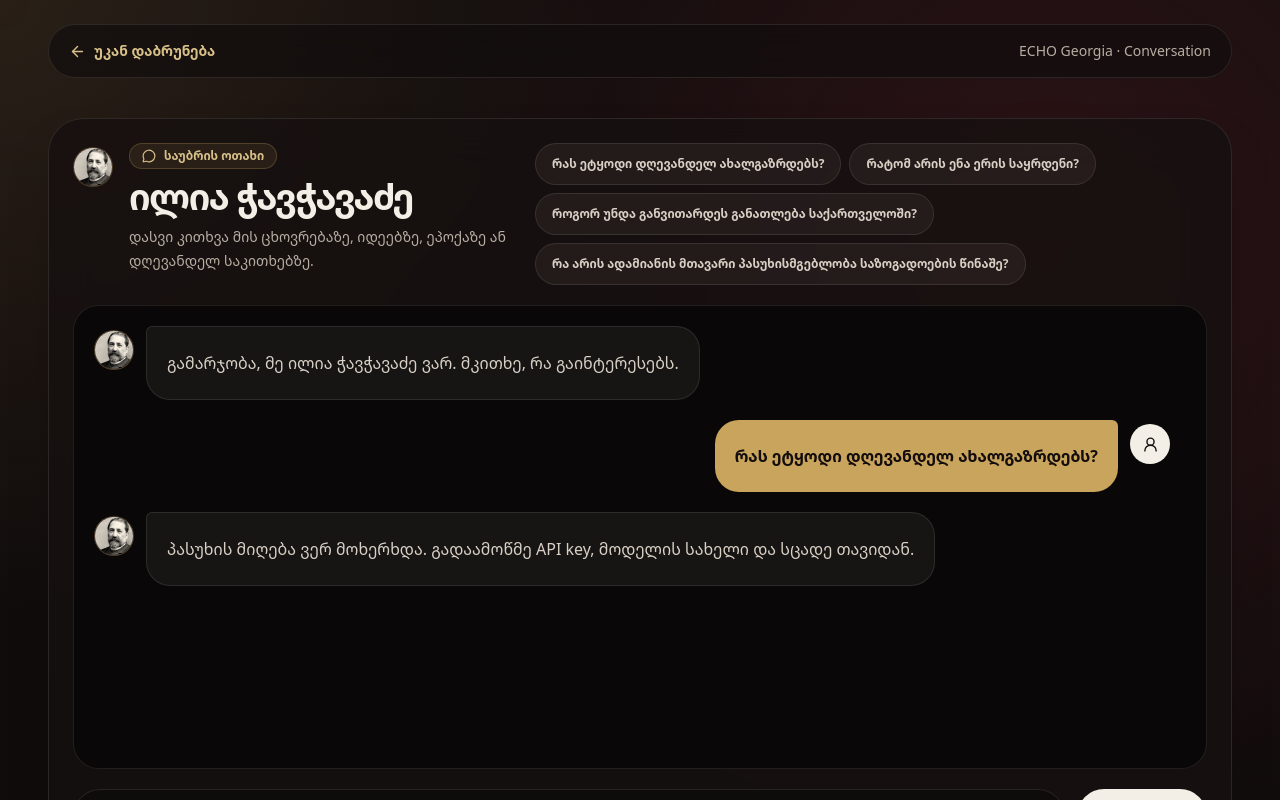
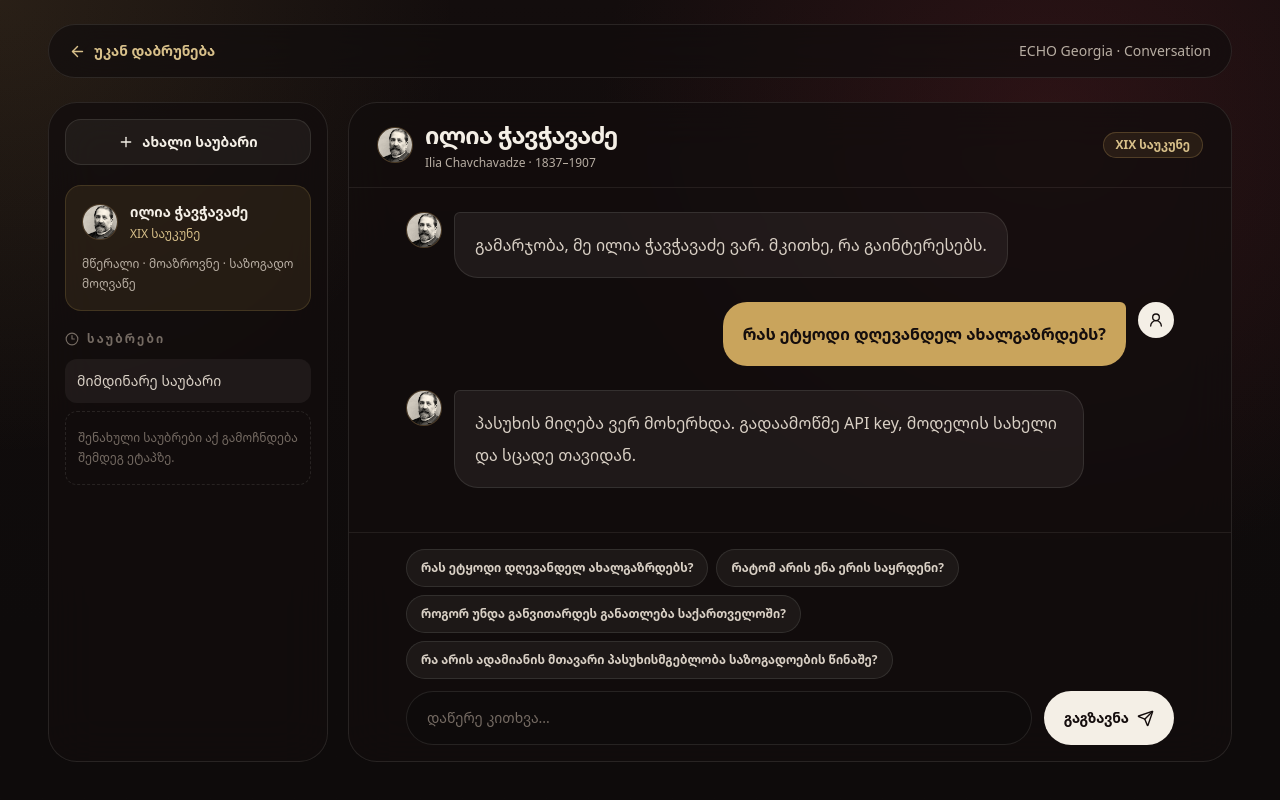
Before and after one commit to vakooragvelidze-x/ECHOofGeorgia, a Next.js app: page /figures/ilia-chavchavadze in a window 1280 px wide. Both pictures are taken after a click on the button "რას ეტყოდი დღევანდელ ახალგაზრდებს?". Shown: the top 800 px of the page. Built offline with nearby package versions, Linux system fonts and the light colour scheme; no server answers.

Commit message:
Simplify figure page layout

```diff
--- a/src/app/figures/[slug]/page.tsx
+++ b/src/app/figures/[slug]/page.tsx
@@ -1,21 +1,8 @@
 import FigureChat from "@/components/FigureChat";
 import { figures, getFigureBySlug } from "@/data/figures";
-import { ArrowLeft, Sparkles } from "lucide-react";
-import Image from "next/image";
+import { ArrowLeft } from "lucide-react";
 import Link from "next/link";
 import { notFound } from "next/navigation";
-
-function getFigureImagePosition(slug: string) {
-  const positions: Record<string, string> = {
-    "ilia-chavchavadze": "center 22%",
-    "vazha-pshavela": "center 20%",
-    "shota-rustaveli": "center 30%",
-    "tamar-mepe": "center 28%",
-    "niko-pirosmani": "center 30%",
-  };
-
-  return positions[slug] ?? "center 28%";
-}
 
 export function generateStaticParams() {
   return figures.map((figure) => ({
@@ -61,7 +48,7 @@ export default async function FigurePage({
         <div className="absolute inset-0 bg-[radial-gradient(circle_at_top_left,rgba(201,164,92,0.12),transparent_30%),radial-gradient(circle_at_82%_16%,rgba(92,30,38,0.36),transparent_36%),linear-gradient(180deg,#130d0d_0%,#0e0b0b_76%)]" />
         <div className="absolute inset-0 opacity-[0.07] grain" />
 
-        <nav className="relative z-10 mx-auto flex max-w-7xl items-center justify-between rounded-full border border-[#f4efe6]/10 bg-[#120d0d]/70 px-5 py-4 backdrop-blur-xl">
+        <nav className="relative z-10 mx-auto mb-6 flex max-w-7xl items-center justify-between rounded-full border border-[#f4efe6]/10 bg-[#120d0d]/70 px-5 py-4 backdrop-blur-xl">
           <Link
             href="/"
             className="inline-flex items-center gap-2 text-sm font-semibold text-[#d8c08a] transition hover:text-[#f4efe6]"
@@ -75,73 +62,7 @@ export default async function FigurePage({
           </div>
         </nav>
 
-        <div className="relative z-10 mx-auto max-w-7xl py-10">
-          <FigureChat figure={figure} />
-
-          <section className="mt-8 rounded-[2.2rem] border border-[#f4efe6]/10 bg-[#171010]/82 p-4 shadow-2xl backdrop-blur-xl sm:p-6">
-            <div className="grid gap-7 rounded-[1.8rem] border border-[#c9a45c]/16 bg-[linear-gradient(145deg,#211313,#0f0b0b)] p-5 sm:p-7 lg:grid-cols-[280px_minmax(0,1fr)] lg:items-start">
-              {figure.image ? (
-                <div className="relative h-[320px] overflow-hidden rounded-[1.5rem] border border-[#c9a45c]/25 bg-[#171010] shadow-[0_22px_60px_rgba(0,0,0,0.35)]">
-                  <Image
-                    src={figure.image}
-                    alt={figure.nameKa}
-                    fill
-                    sizes="280px"
-                    style={{
-                      objectPosition: getFigureImagePosition(figure.slug),
-                    }}
-                    className="object-cover grayscale sepia-[0.22] contrast-110"
-                    priority
-                  />
-
-                  <div className="absolute inset-0 bg-[linear-gradient(180deg,rgba(14,11,11,0.02)_0%,rgba(14,11,11,0.08)_48%,rgba(14,11,11,0.74)_100%)]" />
-                </div>
-              ) : (
-                <div className="grid h-[320px] place-items-center rounded-[1.5rem] border border-[#c9a45c]/25 bg-[#c9a45c]/10 text-5xl font-black text-[#c9a45c]">
-                  {figure.nameKa.slice(0, 1)}
-                </div>
-              )}
-
-              <div className="py-1">
-                <div className="mb-5 inline-flex items-center gap-2 rounded-full border border-[#c9a45c]/25 bg-[#c9a45c]/10 px-4 py-2 text-sm text-[#d8c08a]">
-                  <Sparkles size={16} />
-                  {figure.era}
-                </div>
-
-                <h1 className="text-[clamp(2.6rem,5vw,5.2rem)] font-black leading-[0.94] tracking-[-0.065em]">
-                  {figure.nameKa}
-                </h1>
-
-                <p className="mt-4 text-base font-bold text-[#c9a45c] sm:text-lg">
-                  {figure.nameEn} · {figure.years}
-                </p>
-
-                <p className="mt-3 max-w-3xl text-xl font-black leading-8 text-[#f4efe6]">
-                  {figure.role}
-                </p>
-
-                <p className="mt-6 max-w-4xl text-base leading-8 text-[#b8aea3] sm:text-lg sm:leading-9">
-                  {figure.description}
-                </p>
-
-                <p className="mt-5 max-w-4xl text-base leading-8 text-[#9f958c]">
-                  {figure.longDescription}
-                </p>
-
-                <div className="mt-7 flex flex-wrap gap-2">
-                  {figure.principles.map((item) => (
-                    <span
-                      key={item}
-                      className="rounded-full border border-[#f4efe6]/10 bg-[#f4efe6]/5 px-4 py-2 text-sm text-[#d9d0c5]"
-                    >
-                      {item}
-                    </span>
-                  ))}
-                </div>
-              </div>
-            </div>
-          </section>
-        </div>
+        <FigureChat figure={figure} />
       </section>
     </main>
   );
--- a/src/components/FigureChat.tsx
+++ b/src/components/FigureChat.tsx
@@ -1,7 +1,15 @@
 "use client";
 
 import type { Figure } from "@/data/figures";
-import { Bot, MessageCircle, Send, Square, UserRound } from "lucide-react";
+import {
+  Bot,
+  Clock3,
+  MessageCircle,
+  Plus,
+  Send,
+  Square,
+  UserRound,
+} from "lucide-react";
 import Image from "next/image";
 import {
   KeyboardEvent,
@@ -18,12 +26,6 @@ type Message = {
   text: string;
 };
 
-type ScrollThumb = {
-  top: number;
-  height: number;
-  visible: boolean;
-};
-
 export default function FigureChat({ figure }: { figure: Figure }) {
   const [input, setInput] = useState("");
   const [isLoading, setIsLoading] = useState(false);
@@ -35,12 +37,6 @@ export default function FigureChat({ figure }: { figure: Figure }) {
   const activeRequestIdRef = useRef<number | null>(null);
   const slowThinkingTimerRef = useRef<number | null>(null);
 
-  const [scrollThumb, setScrollThumb] = useState<ScrollThumb>({
-    top: 0,
-    height: 40,
-    visible: false,
-  });
-
   const [messages, setMessages] = useState<Message[]>([
     {
       id: 1,
@@ -51,60 +47,24 @@ export default function FigureChat({ figure }: { figure: Figure }) {
     },
   ]);
 
-  const updateScrollThumb = useCallback(() => {
-    const element = chatRef.current;
-    if (!element) return;
-
-    const { scrollTop, scrollHeight, clientHeight } = element;
-    const isScrollable = scrollHeight > clientHeight + 8;
-
-    if (!isScrollable) {
-      setScrollThumb({
-        top: 0,
-        height: 40,
-        visible: false,
-      });
-      return;
-    }
-
-    const trackHeight = clientHeight - 32;
-    const thumbHeight = Math.max(38, (clientHeight / scrollHeight) * trackHeight);
-    const maxThumbTop = trackHeight - thumbHeight;
-    const maxScrollTop = scrollHeight - clientHeight;
-    const thumbTop =
-      maxScrollTop > 0 ? (scrollTop / maxScrollTop) * maxThumbTop : 0;
-
-    setScrollThumb({
-      top: thumbTop,
-      height: thumbHeight,
-      visible: true,
-    });
-  }, []);
-
   const scrollToBottom = useCallback(() => {
     requestAnimationFrame(() => {
       const element = chatRef.current;
       if (!element) return;
-
       element.scrollTop = element.scrollHeight;
-      updateScrollThumb();
     });
-  }, [updateScrollThumb]);
+  }, []);
 
   useEffect(() => {
     scrollToBottom();
   }, [messages, isLoading, typingMessageId, scrollToBottom]);
 
   useEffect(() => {
-    updateScrollThumb();
-    window.addEventListener("resize", updateScrollThumb);
-
     return () => {
-      window.removeEventListener("resize", updateScrollThumb);
       stopGeneration();
     };
     // eslint-disable-next-line react-hooks/exhaustive-deps
-  }, [updateScrollThumb]);
+  }, []);
 
   function clearSlowThinkingTimer() {
     if (slowThinkingTimerRef.current) {
@@ -336,12 +296,12 @@ export default function FigureChat({ figure }: { figure: Figure }) {
 
     if (avatarImage) {
       return (
-        <div className="relative mt-1 h-10 w-10 shrink-0 overflow-hidden rounded-full border border-[#c9a45c]/30 bg-[#171010]">
+        <div className="relative h-9 w-9 shrink-0 overflow-hidden rounded-full border border-[#c9a45c]/30 bg-[#171010]">
           <Image
             src={avatarImage}
             alt={figure.nameKa}
             fill
-            sizes="40px"
+            sizes="36px"
             className="object-cover grayscale sepia-[0.22] contrast-110"
           />
         </div>
@@ -349,58 +309,88 @@ export default function FigureChat({ figure }: { figure: Figure }) {
     }
 
     return (
-      <div className="mt-1 grid h-10 w-10 shrink-0 place-items-center rounded-full border border-[#c9a45c]/30 bg-[#c9a45c]/10 text-[#c9a45c]">
-        <Bot size={17} />
+      <div className="grid h-9 w-9 shrink-0 place-items-center rounded-full border border-[#c9a45c]/30 bg-[#c9a45c]/10 text-[#c9a45c]">
+        <Bot size={16} />
       </div>
     );
   }
 
   return (
-    <section className="relative z-10 mx-auto max-w-7xl pb-8">
-      <div className="rounded-[2.2rem] border border-[#f4efe6]/10 bg-[#171010]/82 p-4 shadow-2xl backdrop-blur-xl sm:p-6">
-        <div className="mb-5 flex flex-col gap-5 lg:flex-row lg:items-start lg:justify-between">
-          <div className="flex items-start gap-4">
+    <section className="relative z-10 mx-auto grid max-w-7xl gap-5 pb-10 lg:grid-cols-[280px_minmax(0,1fr)]">
+      <aside className="hidden rounded-[1.8rem] border border-[#f4efe6]/10 bg-[#120d0d]/78 p-4 backdrop-blur-xl lg:block">
+        <button
+          type="button"
+          className="mb-5 flex w-full items-center justify-center gap-2 rounded-2xl border border-[#f4efe6]/10 bg-[#f4efe6]/5 px-4 py-3 text-sm font-bold text-[#f4efe6] transition hover:bg-[#f4efe6]/10"
+        >
+          <Plus size={16} />
+          ახალი საუბარი
+        </button>
+
+        <div className="mb-5 rounded-2xl border border-[#c9a45c]/18 bg-[#c9a45c]/10 p-4">
+          <div className="mb-3 flex items-center gap-3">
             <AssistantAvatar />
 
             <div>
-              <div className="mb-2 inline-flex items-center gap-2 rounded-full border border-[#c9a45c]/25 bg-[#c9a45c]/10 px-3 py-1 text-xs font-bold text-[#d8c08a]">
-                <MessageCircle size={14} />
-                საუბრის ოთახი
+              <p className="text-sm font-black text-[#f4efe6]">
+                {figure.nameKa}
+              </p>
+              <p className="mt-1 text-xs text-[#d8c08a]">{figure.era}</p>
+            </div>
           </div>
 
-              <h2 className="text-3xl font-black tracking-[-0.04em] sm:text-4xl">
+          <p className="text-xs leading-5 text-[#b8aea3]">
+            {figure.role}
+          </p>
+        </div>
+
+        <div>
+          <div className="mb-3 flex items-center gap-2 text-xs font-bold uppercase tracking-[0.18em] text-[#756b63]">
+            <Clock3 size={14} />
+            საუბრები
+          </div>
+
+          <div className="space-y-2">
+            <button
+              type="button"
+              className="w-full rounded-xl bg-[#f4efe6]/6 px-3 py-3 text-left text-sm leading-5 text-[#d9d0c5]"
+            >
+              მიმდინარე საუბარი
+            </button>
+
+            <div className="rounded-xl border border-dashed border-[#f4efe6]/10 px-3 py-4 text-xs leading-5 text-[#756b63]">
+              შენახული საუბრები აქ გამოჩნდება შემდეგ ეტაპზე.
+            </div>
+          </div>
+        </div>
+      </aside>
+
+      <div className="flex min-h-[calc(100vh-140px)] flex-col rounded-[1.8rem] border border-[#f4efe6]/10 bg-[#120d0d]/78 backdrop-blur-xl">
+        <header className="border-b border-[#f4efe6]/8 px-5 py-4 sm:px-7">
+          <div className="flex items-center justify-between gap-4">
+            <div className="flex items-center gap-3">
+              <AssistantAvatar />
+
+              <div>
+                <h1 className="text-xl font-black tracking-[-0.03em] sm:text-2xl">
                   {figure.nameKa}
-              </h2>
-
-              <p className="mt-2 max-w-2xl text-sm leading-6 text-[#b8aea3]">
-                დასვი კითხვა მის ცხოვრებაზე, იდეებზე, ეპოქაზე ან დღევანდელ
-                საკითხებზე.
+                </h1>
+                <p className="mt-1 text-xs text-[#b8aea3]">
+                  {figure.nameEn} · {figure.years}
                 </p>
               </div>
             </div>
 
-          <div className="flex max-w-2xl flex-wrap gap-2">
-            {figure.questions.map((question) => (
-              <button
-                key={question}
-                type="button"
-                onClick={() => void sendMessage(question)}
-                disabled={isLoading}
-                className="rounded-full border border-[#f4efe6]/10 bg-[#f4efe6]/5 px-4 py-2.5 text-left text-xs font-semibold leading-5 text-[#d9d0c5] transition hover:border-[#c9a45c]/35 hover:bg-[#c9a45c]/10 hover:text-[#f4efe6] disabled:cursor-not-allowed disabled:opacity-50"
-              >
-                {question}
-              </button>
-            ))}
+            <div className="hidden rounded-full border border-[#c9a45c]/25 bg-[#c9a45c]/10 px-3 py-1 text-xs font-bold text-[#d8c08a] sm:block">
+              {figure.era}
             </div>
           </div>
+        </header>
 
-        <div className="relative">
         <div
           ref={chatRef}
-            onScroll={updateScrollThumb}
-            className="chat-scroll-area h-[58vh] min-h-[460px] overflow-y-auto rounded-[1.6rem] border border-[#f4efe6]/10 bg-[#090707] p-4 pr-8 sm:p-5 sm:pr-9"
+          className="chat-scroll-area flex-1 overflow-y-auto px-5 py-6 sm:px-7"
         >
-            <div className="space-y-5">
+          <div className="mx-auto max-w-3xl space-y-6">
             {messages.map((message) => {
               const isUser = message.role === "user";
               const isTyping = typingMessageId === message.id;
@@ -408,14 +398,12 @@ export default function FigureChat({ figure }: { figure: Figure }) {
               return (
                 <div
                   key={message.id}
-                    className={`flex gap-3 ${
-                      isUser ? "justify-end" : "justify-start"
-                    }`}
+                  className={`flex gap-3 ${isUser ? "justify-end" : "justify-start"}`}
                 >
                   {!isUser && <AssistantAvatar />}
 
                   <div
-                      className={`max-w-[84%] whitespace-pre-line rounded-3xl p-5 text-sm leading-7 sm:text-base sm:leading-8 ${
+                    className={`max-w-[82%] whitespace-pre-line rounded-3xl px-5 py-4 text-sm leading-7 sm:text-base sm:leading-8 ${
                       isUser
                         ? "rounded-tr-md bg-[#c9a45c] font-bold text-[#140d0d]"
                         : "rounded-tl-md border border-[#f4efe6]/10 bg-[#f4efe6]/6 text-[#d9d0c5]"
@@ -435,8 +423,8 @@ export default function FigureChat({ figure }: { figure: Figure }) {
                   </div>
 
                   {isUser && (
-                      <div className="mt-1 grid h-10 w-10 shrink-0 place-items-center rounded-full bg-[#f4efe6] text-[#140d0d]">
-                        <UserRound size={17} />
+                    <div className="grid h-9 w-9 shrink-0 place-items-center rounded-full bg-[#f4efe6] text-[#140d0d]">
+                      <UserRound size={16} />
                     </div>
                   )}
                 </div>
@@ -445,26 +433,31 @@ export default function FigureChat({ figure }: { figure: Figure }) {
           </div>
         </div>
 
-          {scrollThumb.visible && (
-            <div className="pointer-events-none absolute bottom-4 right-3 top-4 w-1 rounded-full bg-[#f4efe6]/5">
-              <div
-                className="w-full rounded-full bg-[#c9a45c]/60 shadow-[0_0_16px_rgba(201,164,92,0.35)]"
-                style={{
-                  height: `${scrollThumb.height}px`,
-                  transform: `translateY(${scrollThumb.top}px)`,
-                }}
-              />
-            </div>
-          )}
+        <div className="border-t border-[#f4efe6]/8 px-5 py-4 sm:px-7">
+          <div className="mx-auto max-w-3xl">
+            <div className="mb-3 flex flex-wrap gap-2">
+              {figure.questions.map((question) => (
+                <button
+                  key={question}
+                  type="button"
+                  onClick={() => void sendMessage(question)}
+                  disabled={isLoading}
+                  className="rounded-full border border-[#f4efe6]/10 bg-[#f4efe6]/5 px-3.5 py-2 text-left text-xs font-semibold leading-5 text-[#d9d0c5] transition hover:border-[#c9a45c]/35 hover:bg-[#c9a45c]/10 hover:text-[#f4efe6] disabled:cursor-not-allowed disabled:opacity-50"
+                >
+                  {question}
+                </button>
+              ))}
             </div>
 
-        <div className="mt-5 flex gap-3">
+            <div className="flex gap-3">
               <input
                 value={input}
                 onChange={(event) => setInput(event.target.value)}
                 onKeyDown={handleInputKeyDown}
                 placeholder={
-              isLoading ? "პასუხის გაჩერება შეგიძლია..." : "დაწერე კითხვა..."
+                  isLoading
+                    ? "პასუხის გაჩერება შეგიძლია..."
+                    : "დაწერე კითხვა..."
                 }
                 className="min-w-0 flex-1 rounded-full border border-[#f4efe6]/10 bg-[#0e0b0b] px-5 py-4 text-sm text-[#f4efe6] outline-none placeholder:text-[#756b63] focus:border-[#c9a45c]/40"
               />
@@ -485,6 +478,8 @@ export default function FigureChat({ figure }: { figure: Figure }) {
               </button>
             </div>
           </div>
+        </div>
+      </div>
     </section>
   );
 }
```
Lines whose indentation alone changed are shown as unchanged.
